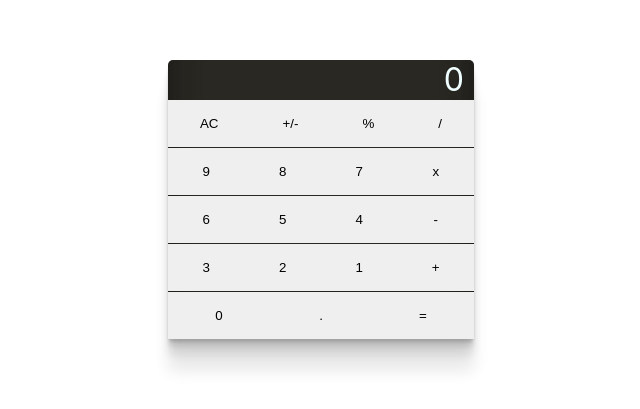
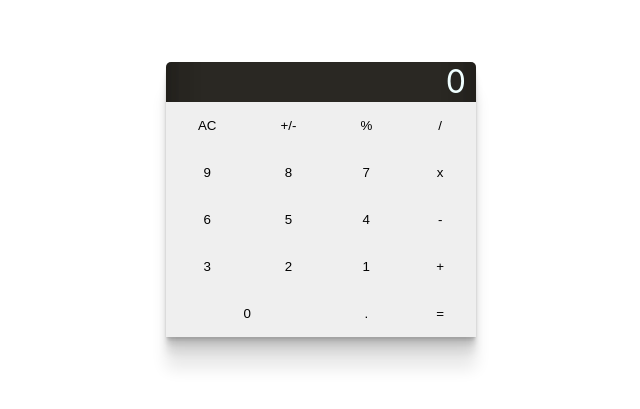
Before and after one commit to Chaseknis/math_magician_react, a React (Create React App) app: page / in a window 1280 px wide. Shown: the part 201-610 px from the top of the page, without its empty margins (319-959 px from the left). Built offline with nearby package versions, Linux system fonts and the light colour scheme.

Commit message:
Update index.css

```diff
--- a/src/components/calculator.js
+++ b/src/components/calculator.js
@@ -10,27 +10,23 @@ export default function Calculator() {
           <button type="button">+/-</button>
           <button type="button">%</button>
           <button type="button">/</button>
-        </div>
-        <div className="row_container">
+
           <button type="button">9</button>
           <button type="button">8</button>
           <button type="button">7</button>
           <button type="button">x</button>
-        </div>
-        <div className="row_container">
+
           <button type="button">6</button>
           <button type="button">5</button>
           <button type="button">4</button>
           <button type="button">-</button>
-        </div>
-        <div className="row_container">
+
           <button type="button">3</button>
           <button type="button">2</button>
           <button type="button">1</button>
           <button type="button">+</button>
-        </div>
-        <div className="row_container">
-          <button type="button">0</button>
+
+          <button type="button" className="zero">0</button>
           <button type="button">.</button>
           <button type="button">=</button>
         </div>
--- a/src/index.css
+++ b/src/index.css
@@ -60,9 +60,13 @@ p {
 
 .row_container {
   width: 100%;
-  display: flex;
-  align-items: center;
-  justify-content: flex-start;
+  display: grid;
+  grid-template-columns: auto auto auto auto;
+  grid-template-rows: auto;
+}
+
+.zero {
+  grid-column: 1 / span 2;
 }
 
 button {
@@ -70,3 +74,7 @@ button {
   border: none;
   padding: 1rem 2rem;
 }
+
+button:hover {
+  background-color: orange;
+}
```
